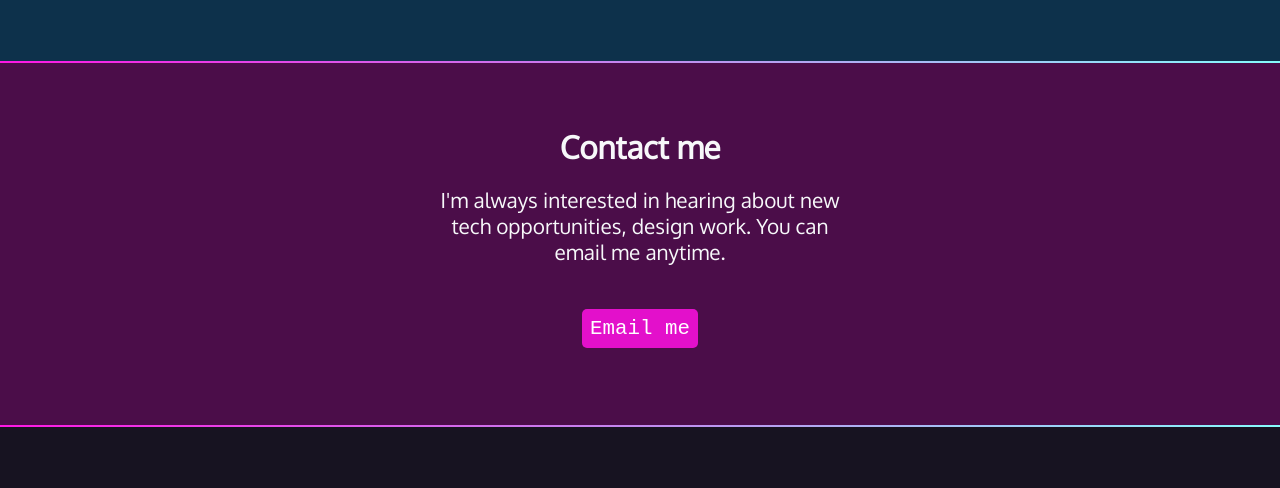
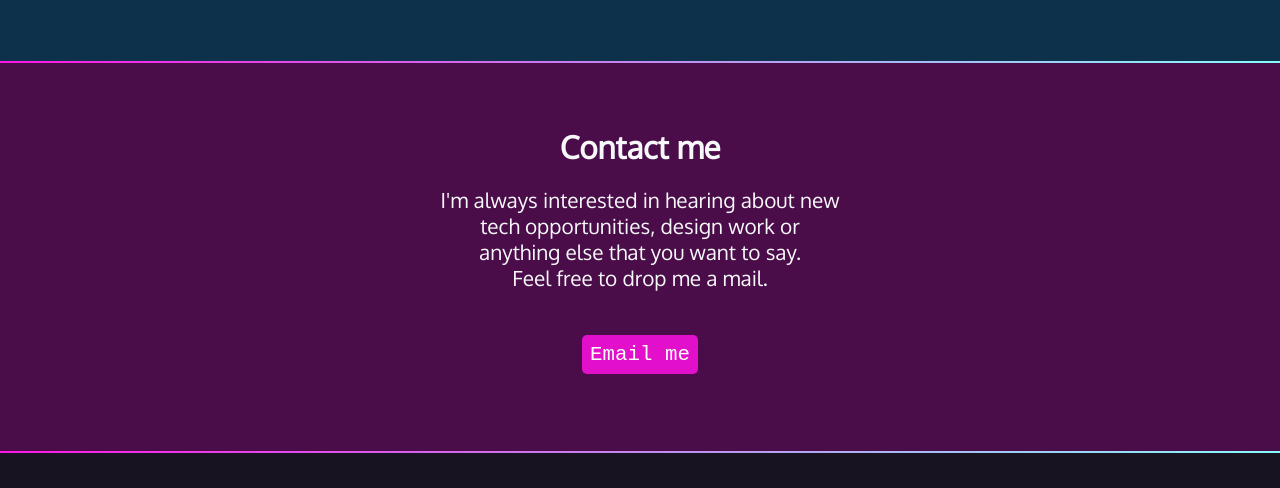
Before and after one commit to Wadat-sumi/portfolio, a plain HTML site: page index.html in a window 1280 px wide. Shown: the part 3098-3586 px from the top of the page. Drawn offline with Linux system fonts and the light colour scheme; a web font is replaced by a local one.

Commit message:
updated contact me

```diff
--- a/index.html
+++ b/index.html
@@ -148,7 +148,7 @@
 <section id="contact">
     <h2>Contact me</h2>
   <p>
-  I'm always interested in hearing about new tech opportunities, design work. You can email me anytime.
+  I'm always interested in hearing about new tech opportunities, design work or anything else that you want to say. <br/>Feel free to drop me a mail.
     <p>
 
     <p><a target="_blank" class="button" href="mailto:shivarshishivansh1@gmail.com">Email me</a></p>
```
